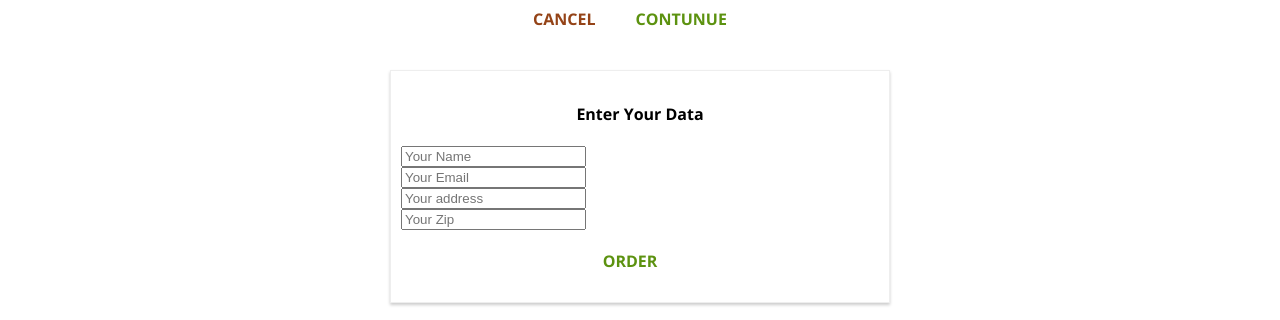
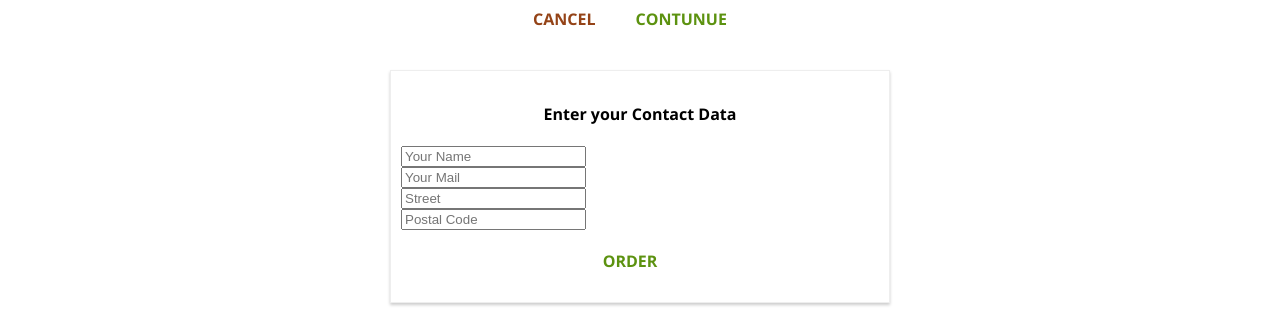
Before and after one commit to goodis86/Burger-Builder, a React app: page /checkout in a window 1280 px wide. Both pictures are taken after a click on the button "CONTUNUE". Shown: the part 591-911 px from the top of the page. Built offline with nearby package versions, Linux system fonts and the light colour scheme.

Commit message:
Routing V2.0

```diff
--- a/src/components/Burger/OrderSummary/OrderSummary.js
+++ b/src/components/Burger/OrderSummary/OrderSummary.js
@@ -5,40 +5,34 @@ import Aux from '../../../hoc/Auxiliary/Auxiliary'
 import Button from '../../UI/Button/Button'
 
 class OrderSummary extends Component {
-
-    // this could be functional component ....
-
-    componentDidUpdate() {
-        console.log('[OrderSummary] DidUpdate');
+    // This could be a functional component, doesn't have to be a class
+    componentWillUpdate() {
+        console.log('[OrderSummary] WillUpdate');
     }
 
-    render() {
-
-        const ingredientSummary = Object.keys(this.props.ingredients)
-    .map(igKey => {
+    render () {
+        const ingredientSummary = Object.keys( this.props.ingredients )
+            .map( igKey => {
                 return (
-    <li key = {igKey}>
-    <span style = {{textTransform: 'capitalize'}}>{igKey}</span> : {this.props.ingredients[igKey]}
-    </li>);
-    });
-
+                    <li key={igKey}>
+                        <span style={{ textTransform: 'capitalize' }}>{igKey}</span>: {this.props.ingredients[igKey]}
+                    </li> );
+            } );
 
         return (
             <Aux>
-            <h3>YOUR ORDER</h3>
-            <p>YOUR BUrgER INgredienTS</p>
+                <h3>Your Order</h3>
+                <p>A delicious burger with the following ingredients:</p>
                 <ul>
                     {ingredientSummary}
                 </ul>
-            <p><strong>Total Price: {this.props.price.toFixed(2)} </strong></p>
+                <p><strong>Total Price: {this.props.price.toFixed( 2 )}</strong></p>
                 <p>Continue to Checkout?</p>
-            <Button btnType = 'Danger' clicked = {this.props.purchaseCancelled}>CANcEL</Button>
-            <Button btnType = 'Success' clicked = {this.props.purchaseContinued}>CONtinuE</Button>
+                <Button btnType="Danger" clicked={this.props.purchaseCancelled}>CANCEL</Button>
+                <Button btnType="Success" clicked={this.props.purchaseContinued}>CONTINUE</Button>
             </Aux>
         );
     }
 }
 
-
-
 export default OrderSummary;
--- a/src/containers/Checkout/Checkout.js
+++ b/src/containers/Checkout/Checkout.js
@@ -5,26 +5,24 @@ import ContactData from './ContactData/ContactData';
 
 
 class Checkout extends Component {
-
-
     state = {
         ingredients: null,
         price: 0
     }
 
-    componentWillMount() {
-        const query = new URLSearchParams(this.props.location.search);
+    componentWillMount () {
+        const query = new URLSearchParams( this.props.location.search );
         const ingredients = {};
         let price = 0;
-        for (let param of query.entries()) {
-            if(param[0] === 'price') {
+        for ( let param of query.entries() ) {
+            // ['salad', '1']
+            if (param[0] === 'price') {
                 price = param[1];
             } else {
-
                 ingredients[param[0]] = +param[1];
             }
         }
-        this.setState({ingredients: ingredients, totalPrice: price})
+        this.setState( { ingredients: ingredients, totalPrice: price } );
     }
 
     checkoutCancelledHandler = () => {
@@ -32,29 +30,22 @@ class Checkout extends Component {
     }
 
     checkoutContinuedHandler = () => {
-        this.props.history.replace('/checkout/contact-data');
+        this.props.history.replace( '/checkout/contact-data' );
     }
 
-
-    render() {
-        return(
+    render () {
+        return (
             <div>
                 <CheckoutSummary
-                ingredients = {this.state.ingredients}
-                checkoutCancelled = {this.checkoutCancelledHandler}
-                checkoutContinued = {this.checkoutContinuedHandler}/>
+                    ingredients={this.state.ingredients}
+                    checkoutCancelled={this.checkoutCancelledHandler}
+                    checkoutContinued={this.checkoutContinuedHandler} />
                 <Route
-                path = {this.props.match.path + '/contact-data'}
-                render = {(props) => (
-                <ContactData ingredients = {this.state.ingredients}
-                                price = {this.state.totalPrice}
-                                {...props}/>)} />
-
+                    path={this.props.match.path + '/contact-data'}
+                    render={(props) => (<ContactData ingredients={this.state.ingredients} price={this.state.totalPrice} {...props} />)} />
             </div>
-        )
+        );
     }
-
 }
 
-
 export default Checkout;
--- a/src/containers/Checkout/ContactData/ContactData.js
+++ b/src/containers/Checkout/ContactData/ContactData.js
@@ -3,7 +3,7 @@ import Button from '../../../components/UI/Button/Button';
 import classes from './ContactData.css'
 import axios from "../../../axios-orders";
 import Spinner from '../../../axios-orders';
-import spinner from '../../../components/UI/Spinner/Spinner';
+//import spinner from '../../../components/UI/Spinner/Spinner';
 
 
 class ContactData extends Component {
@@ -12,62 +12,58 @@ class ContactData extends Component {
       email: '',
       address: {
           street: '',
-            zip:''
+          postalCode: ''
       },
       loading: false
   }
 
-    orderHandler = (event) => {
+  orderHandler = ( event ) => {
       event.preventDefault();
-        console.log(this.props.ingredients);
-
-           this.setState({ loading: true });
+      this.setState( { loading: true } );
       const order = {
           ingredients: this.props.ingredients,
           price: this.props.price,
           customer: {
-        name: "Phil",
+              name: 'Max Schwarzmüller',
               address: {
-          street: "highland ave",
-          zip: "90028",
+                  street: 'Teststreet 1',
+                  zipCode: '41351',
+                  country: 'Germany'
               },
-
-        email: "..@myahoo.com",
+              email: 'test@test.com'
           },
-      shipping: "1day",
-    };
-    axios
-      .post("/orders.json", order)
-      .then(response => {
-        this.setState({ loading: false});
+          deliveryMethod: 'fastest'
+      }
+      axios.post( '/orders.json', order )
+          .then( response => {
+              this.setState( { loading: false } );
               this.props.history.push('/');
-      })
-      .catch((error) => {
-        this.setState({ loading: false });
-      });
-    //firebase will automatically create a Orders node! (even if we dont have it for now)
-    //alert ('you are buying it!!!!');
+          } )
+          .catch( error => {
+              this.setState( { loading: false } );
+          } );
   }
 
-    render( ) {
-            let form = ( <form>
-                <input className = {classes.Input} type = 'text' name = 'name'  placeholder = 'Your Name' />
-                <input className = {classes.Input} type = 'text' name = 'email'  placeholder = 'Your Email' />
-                <input className = {classes.Input} type = 'text' name = 'street'  placeholder = 'Your address' />
-                <input className = {classes.Input} type = 'text' name = 'zip'  placeholder = 'Your Zip' />
-                <Button btnType = 'Success' clicked = {this.orderHandler}>ORDER</Button>
-            </form>);
-            if (this.state.loading) {
-                form = <Spinner />
+  render () {
+      let form = (
+          <form>
+              <input className={classes.Input} type="text" name="name" placeholder="Your Name" />
+              <input className={classes.Input} type="email" name="email" placeholder="Your Mail" />
+              <input className={classes.Input} type="text" name="street" placeholder="Street" />
+              <input className={classes.Input} type="text" name="postal" placeholder="Postal Code" />
+              <Button btnType="Success" clicked={this.orderHandler}>ORDER</Button>
+          </form>
+      );
+      if ( this.state.loading ) {
+          form = <Spinner />;
       }
-        return(
-            <div className = {classes.ContactData}>
-                <h4>Enter Your Data</h4>
+      return (
+          <div className={classes.ContactData}>
+              <h4>Enter your Contact Data</h4>
               {form}
           </div>
-        ) ;
+      );
   }
-
 }
 
 export default ContactData;
--- a/src/containers/Orders/Orders.js
+++ b/src/containers/Orders/Orders.js
@@ -4,10 +4,9 @@ import axios from '../../axios-orders'
 import withErrorHandler from '../../hoc/withErrorHandler/withErrorHandler'
 
 class Orders extends Component {
-
     state = {
         orders: [],
-
+        loading: true
     }
 
     componentDidMount() {
@@ -20,22 +19,22 @@ class Orders extends Component {
                         id: key
                     });
                 }
-                this.setState({loading:false, orders: fetchedOrders});
+                this.setState({loading: false, orders: fetchedOrders});
             })
             .catch(err => {
-                this.setState({loading:false});
+                this.setState({loading: false});
             });
     }
 
-    render() {
+    render () {
         return (
             <div>
-              {this.state.orders.map(order => (
-                  <Order
-                  key = {order.id}
-                  ingredients = {order.ingredients}
-                  price = {order.price}/>
-              ))}
+                {this.state.orders.map(order => (
+                    <Order
+                        key={order.id}
+                        ingredients={order.ingredients}
+                        price={order.price} />
+                ))}
             </div>
         );
     }
--- a/src/hoc/Layout/Layout.js
+++ b/src/hoc/Layout/Layout.js
@@ -1,40 +1,38 @@
-
-
-import React, {Component} from 'react';
+import React, { Component } from 'react';
 
 import Aux from '../Auxiliary/Auxiliary';
-import classes from './Layout.css'
-import Toolbar from '../../components/Navigation/Toolbar/Toolbar'
-import SideDrawer from '../../components/Navigation/SideDrawer/SideDrawer'
-
+import classes from './Layout.css';
+import Toolbar from '../../components/Navigation/Toolbar/Toolbar';
+import SideDrawer from '../../components/Navigation/SideDrawer/SideDrawer';
 
 class Layout extends Component {
-
     state = {
         showSideDrawer: false
     }
+
     sideDrawerClosedHandler = () => {
-            this.setState({showSideDrawer: false})
-    }
-    sideDrawerToggleHandler = () => {
-            this.setState((prevState) => {
-                return {showSideDrawer: ! prevState.showSideDrawer}
-            });
+        this.setState( { showSideDrawer: false } );
     }
 
-    render() {
-        return ( <Aux>
-            <Toolbar drawerToggleClicked = {this.sideDrawerToggleHandler}/>
-            <SideDrawer
-            open = {this.state.showSideDrawer}
-            closed = {this.sideDrawerClosedHandler}/>
-           <main className = {classes.Content}>
-               {this.props.children}
-           </main>
-           </Aux>
-           )
+    sideDrawerToggleHandler = () => {
+        this.setState( ( prevState ) => {
+            return { showSideDrawer: !prevState.showSideDrawer };
+        } );
+    }
+
+    render () {
+        return (
+            <Aux>
+                <Toolbar drawerToggleClicked={this.sideDrawerToggleHandler} />
+                <SideDrawer
+                    open={this.state.showSideDrawer}
+                    closed={this.sideDrawerClosedHandler} />
+                <main className={classes.Content}>
+                    {this.props.children}
+                </main>
+            </Aux>
+        )
     }
 }
 
-
 export default Layout;
```
Also changed, not shown: src/App.js (+13 -13 lines), src/hoc/withErrorHandler/withErrorHandler.js (+23 -24 lines), src/index.js (+5 -3 lines). Lines whose indentation alone changed are shown as unchanged.
